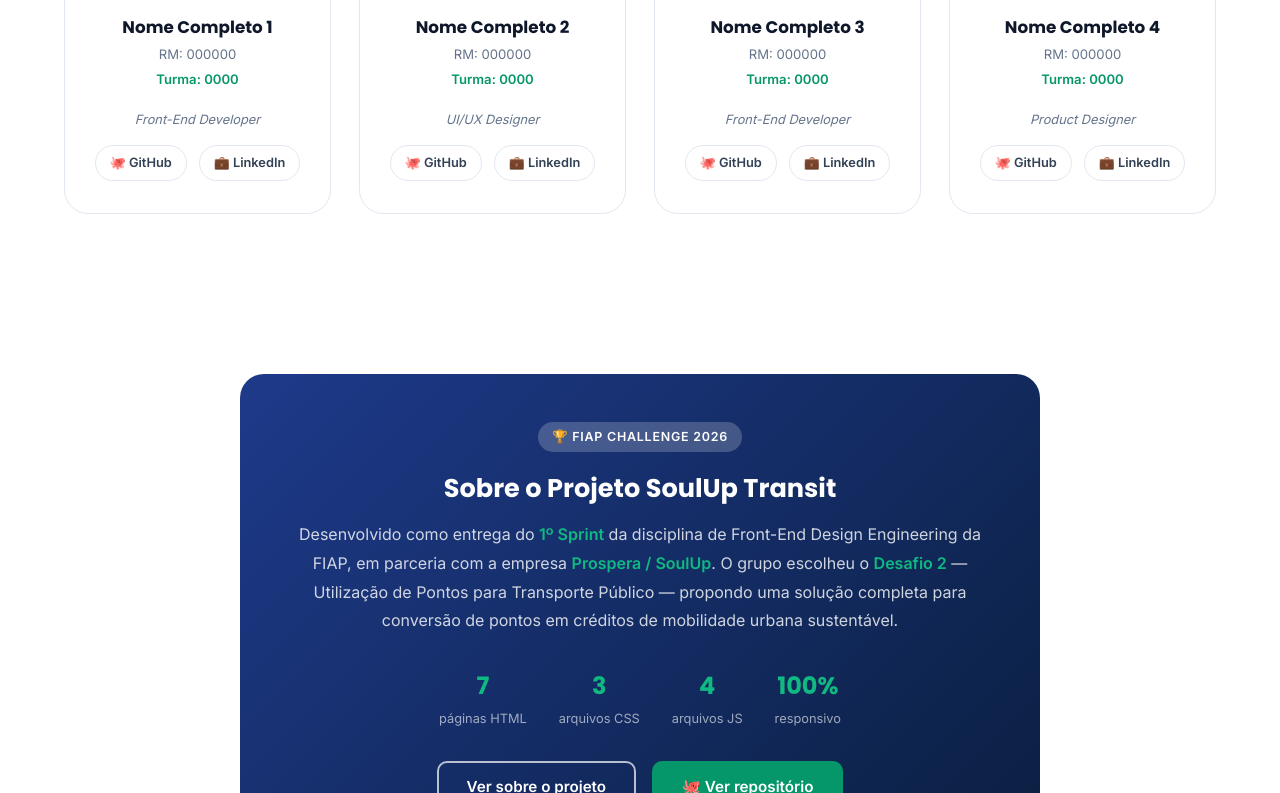
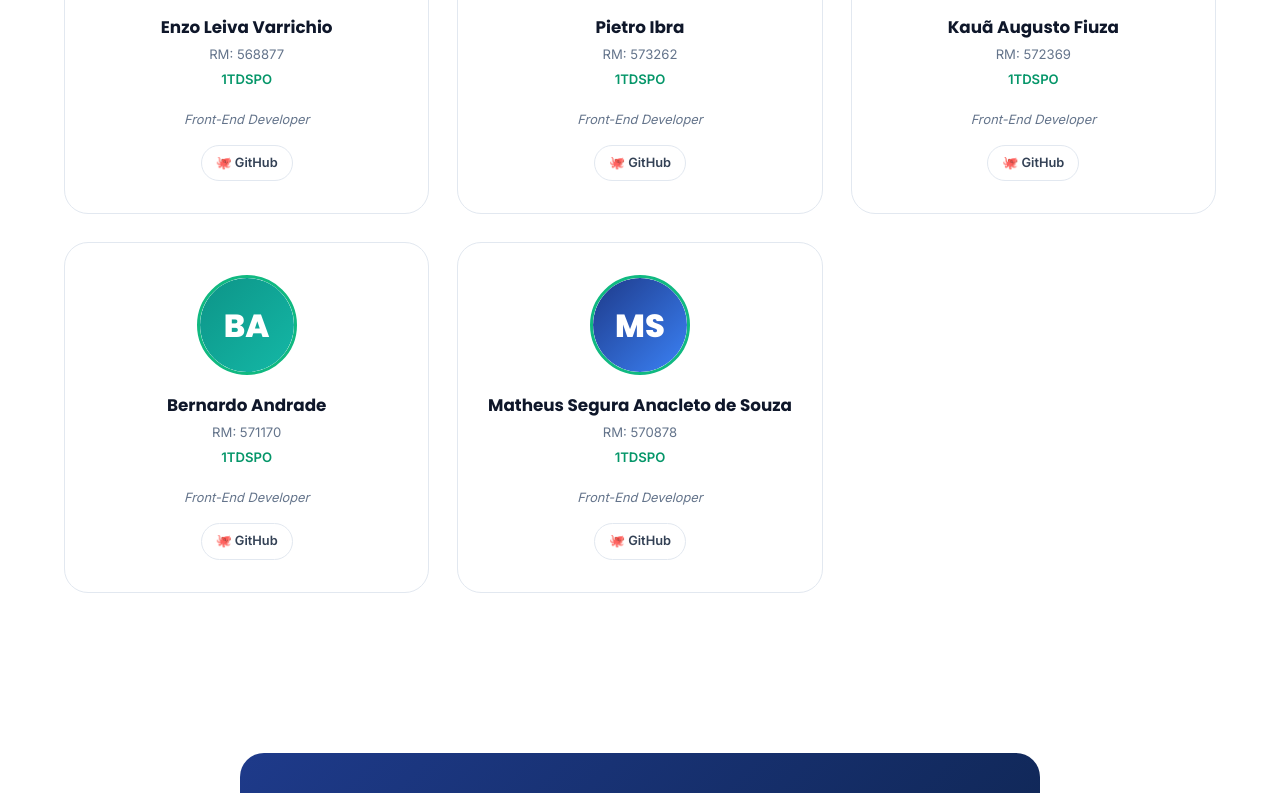
Before and after one commit to enzoleiva2008-blip/fiap-, a plain HTML site: page integrantes.html in a window 1280 px wide. Shown: the part 784-1577 px from the top of the page. Drawn offline with Linux system fonts and the light colour scheme.

Commit message:
feat: adiciona dados reais dos 5 integrantes do grupo

```diff
--- a/integrantes.html
+++ b/integrantes.html
@@ -150,126 +150,91 @@
           </p>
         </div>
 
-        <!--
-          ============================================================
-          ATENÇÃO: SUBSTITUA OS DADOS ABAIXO PELOS REAIS DO GRUPO
-          - Nome completo
-          - RM (número de matrícula)
-          - Turma
-          - GitHub: link do perfil
-          - LinkedIn: link do perfil
-          - Foto: coloque a imagem em assets/images/ e altere o src,
-            ou deixe as iniciais no avatar colorido.
-          Adicione ou remova <article class="team-card"> conforme
-          o número de integrantes do grupo.
-          ============================================================
-        -->
-        <div class="team-grid">
+        <div class="team-grid" style="grid-template-columns: repeat(3, 1fr);">
 
-          <!-- Integrante 1 -->
+          <!-- Enzo Leiva Varrichio -->
           <article class="team-card fade-in">
             <div class="team-photo-wrapper">
-              <!--
-                OPÇÃO A — Com foto:
-                <img src="assets/images/foto-integrante1.jpg" alt="Foto de Nome Completo" />
-
-                OPÇÃO B — Sem foto (iniciais coloridas), deixe como está abaixo:
-              -->
-              <div class="team-initials">AB</div>
+              <div class="team-initials">EL</div>
             </div>
-            <!-- SUBSTITUA: Nome Completo do Integrante 1 -->
-            <h3 class="team-name">Nome Completo 1</h3>
-            <!-- SUBSTITUA: RM real -->
-            <p class="team-rm">RM: 000000</p>
-            <!-- SUBSTITUA: turma real -->
-            <p class="team-turma">Turma: 0000</p>
+            <h3 class="team-name">Enzo Leiva Varrichio</h3>
+            <p class="team-rm">RM: 568877</p>
+            <p class="team-turma">1TDSPO</p>
             <p class="team-role">Front-End Developer</p>
             <div class="team-links">
-              <!-- SUBSTITUA: URL real do GitHub -->
-              <a href="https://github.com/" target="_blank" rel="noopener" class="team-link github" aria-label="GitHub de Nome 1">
+              <a href="https://github.com/enzoleiva2008-blip" target="_blank" rel="noopener" class="team-link github" aria-label="GitHub de Enzo">
                 🐙 GitHub
-              </a>
-              <!-- SUBSTITUA: URL real do LinkedIn -->
-              <a href="https://linkedin.com/in/" target="_blank" rel="noopener" class="team-link" aria-label="LinkedIn de Nome 1">
-                💼 LinkedIn
               </a>
             </div>
           </article>
 
-          <!-- Integrante 2 -->
+          <!-- Pietro Ibra -->
           <article class="team-card fade-in" style="transition-delay: 0.1s;">
             <div class="team-photo-wrapper avatar-blue">
-              <div class="team-initials">CD</div>
+              <div class="team-initials">PI</div>
             </div>
-            <h3 class="team-name">Nome Completo 2</h3>
-            <p class="team-rm">RM: 000000</p>
-            <p class="team-turma">Turma: 0000</p>
-            <p class="team-role">UI/UX Designer</p>
+            <h3 class="team-name">Pietro Ibra</h3>
+            <p class="team-rm">RM: 573262</p>
+            <p class="team-turma">1TDSPO</p>
+            <p class="team-role">Front-End Developer</p>
             <div class="team-links">
-              <a href="https://github.com/" target="_blank" rel="noopener" class="team-link github" aria-label="GitHub de Nome 2">
+              <a href="https://github.com/PietroIbra" target="_blank" rel="noopener" class="team-link github" aria-label="GitHub de Pietro">
                 🐙 GitHub
-              </a>
-              <a href="https://linkedin.com/in/" target="_blank" rel="noopener" class="team-link" aria-label="LinkedIn de Nome 2">
-                💼 LinkedIn
               </a>
             </div>
           </article>
 
-          <!-- Integrante 3 -->
+          <!-- Kauã Augusto Fiuza -->
           <article class="team-card fade-in" style="transition-delay: 0.2s;">
             <div class="team-photo-wrapper avatar-amber">
-              <div class="team-initials">EF</div>
+              <div class="team-initials">KA</div>
             </div>
-            <h3 class="team-name">Nome Completo 3</h3>
-            <p class="team-rm">RM: 000000</p>
-            <p class="team-turma">Turma: 0000</p>
+            <h3 class="team-name">Kauã Augusto Fiuza</h3>
+            <p class="team-rm">RM: 572369</p>
+            <p class="team-turma">1TDSPO</p>
             <p class="team-role">Front-End Developer</p>
             <div class="team-links">
-              <a href="https://github.com/" target="_blank" rel="noopener" class="team-link github" aria-label="GitHub de Nome 3">
+              <a href="https://github.com/KauaznX" target="_blank" rel="noopener" class="team-link github" aria-label="GitHub de Kauã">
                 🐙 GitHub
-              </a>
-              <a href="https://linkedin.com/in/" target="_blank" rel="noopener" class="team-link" aria-label="LinkedIn de Nome 3">
-                💼 LinkedIn
               </a>
             </div>
           </article>
 
-          <!-- Integrante 4 -->
+          <!-- Bernardo Andrade -->
           <article class="team-card fade-in" style="transition-delay: 0.3s;">
             <div class="team-photo-wrapper avatar-teal">
-              <div class="team-initials">GH</div>
+              <div class="team-initials">BA</div>
             </div>
-            <h3 class="team-name">Nome Completo 4</h3>
-            <p class="team-rm">RM: 000000</p>
-            <p class="team-turma">Turma: 0000</p>
-            <p class="team-role">Product Designer</p>
+            <h3 class="team-name">Bernardo Andrade</h3>
+            <p class="team-rm">RM: 571170</p>
+            <p class="team-turma">1TDSPO</p>
+            <p class="team-role">Front-End Developer</p>
             <div class="team-links">
-              <a href="https://github.com/" target="_blank" rel="noopener" class="team-link github" aria-label="GitHub de Nome 4">
+              <a href="https://github.com/bernardopqr-cpu" target="_blank" rel="noopener" class="team-link github" aria-label="GitHub de Bernardo">
                 🐙 GitHub
-              </a>
-              <a href="https://linkedin.com/in/" target="_blank" rel="noopener" class="team-link" aria-label="LinkedIn de Nome 4">
-                💼 LinkedIn
               </a>
             </div>
           </article>
 
-          <!--
-            SE O GRUPO TIVER 5 INTEGRANTES, descomente o bloco abaixo:
-
+          <!-- Matheus Segura Anacleto de Souza -->
           <article class="team-card fade-in" style="transition-delay: 0.4s;">
-            <div class="team-photo-wrapper">
-              <div class="team-initials">IJ</div>
+            <div class="team-photo-wrapper avatar-blue">
+              <div class="team-initials">MS</div>
             </div>
-            <h3 class="team-name">Nome Completo 5</h3>
-            <p class="team-rm">RM: 000000</p>
-            <p class="team-turma">Turma: 0000</p>
-            <p class="team-role">QA & Tester</p>
+            <h3 class="team-name">Matheus Segura Anacleto de Souza</h3>
+            <p class="team-rm">RM: 570878</p>
+            <p class="team-turma">1TDSPO</p>
+            <p class="team-role">Front-End Developer</p>
             <div class="team-links">
-              <a href="https://github.com/" target="_blank" rel="noopener" class="team-link github">🐙 GitHub</a>
-              <a href="https://linkedin.com/in/" target="_blank" rel="noopener" class="team-link">💼 LinkedIn</a>
+              <a href="https://github.com/MatheuSegura" target="_blank" rel="noopener" class="team-link github" aria-label="GitHub de Matheus">
+                🐙 GitHub
+              </a>
             </div>
           </article>
-          -->
+
+          <!-- (espaço reservado para grid 3x2) -->
+          <div style="visibility: hidden;" aria-hidden="true"></div>
+
 
         </div>
       </div>
```
Also changed, not shown: 1 other file.
